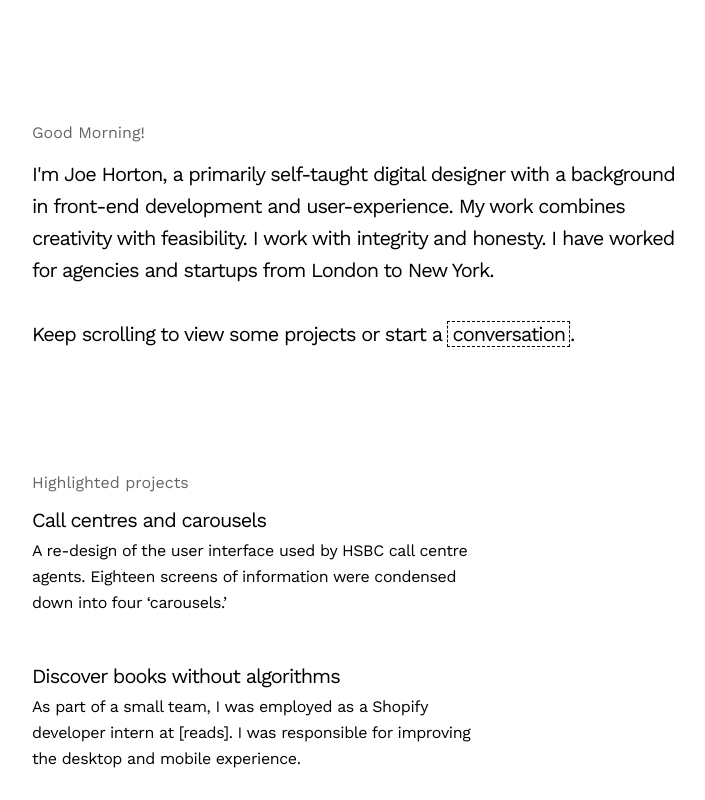
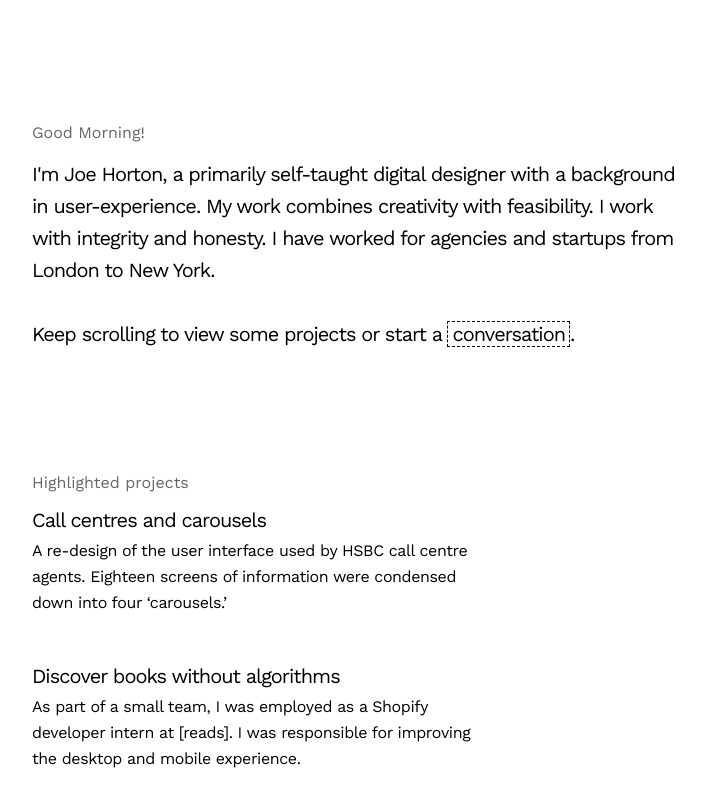
Before and after one commit to joeehorton/joeehorton.github.io, a plain HTML site: page index.html in a window 1280 px wide. Shown: the top 800 px of the page, without its empty margins (278-983 px from the left). Drawn offline with nearby package versions, Linux system fonts and the light colour scheme.

Commit message:
copy change

```diff
--- a/index.html
+++ b/index.html
@@ -36,7 +36,7 @@
     <section class="introduction">
       <div class="copy">
         <h3 class="greeting"></h3>
-        <h1>I'm Joe Horton, a primarily self-taught digital designer with a background in front-end development and user-experience. My work combines creativity with feasibility. I work with integrity and honesty. I have worked for agencies and startups from London to New York.<br><br>Keep scrolling to view some projects or start a <a class="default" href="mailto:joe2264@me.com?subject=Hey,%20nice%20work!">conversation</a>.</h1>
+        <h1>I'm Joe Horton, a primarily self-taught digital designer with a background in user-experience. My work combines creativity with feasibility. I work with integrity and honesty. I have worked for agencies and startups from London to New York.<br><br>Keep scrolling to view some projects or start a <a class="default" href="mailto:joe2264@me.com?subject=Hey,%20nice%20work!">conversation</a>.</h1>
       </div>
     </section>
 
```
